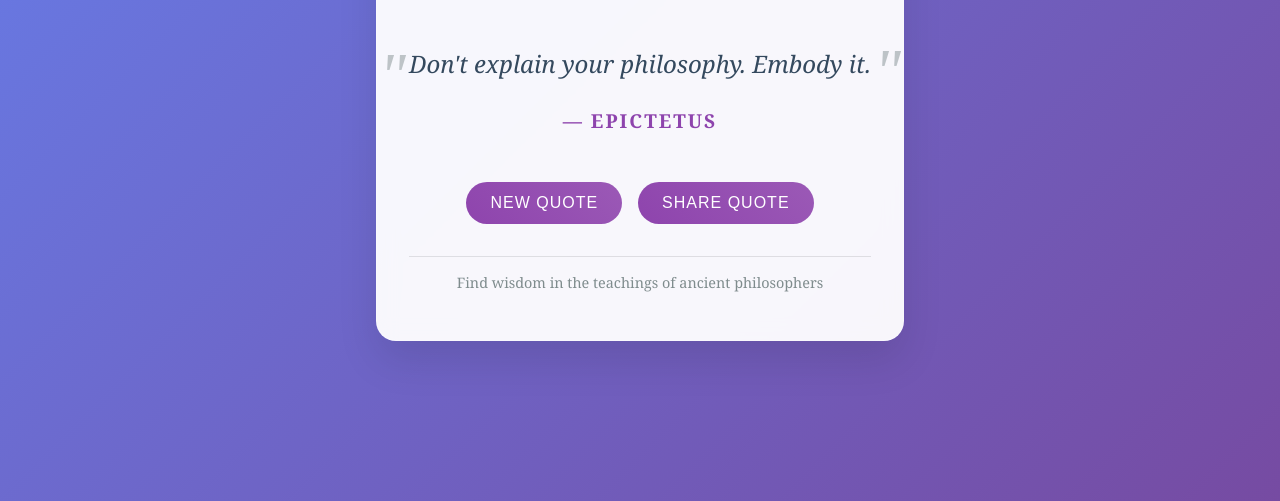
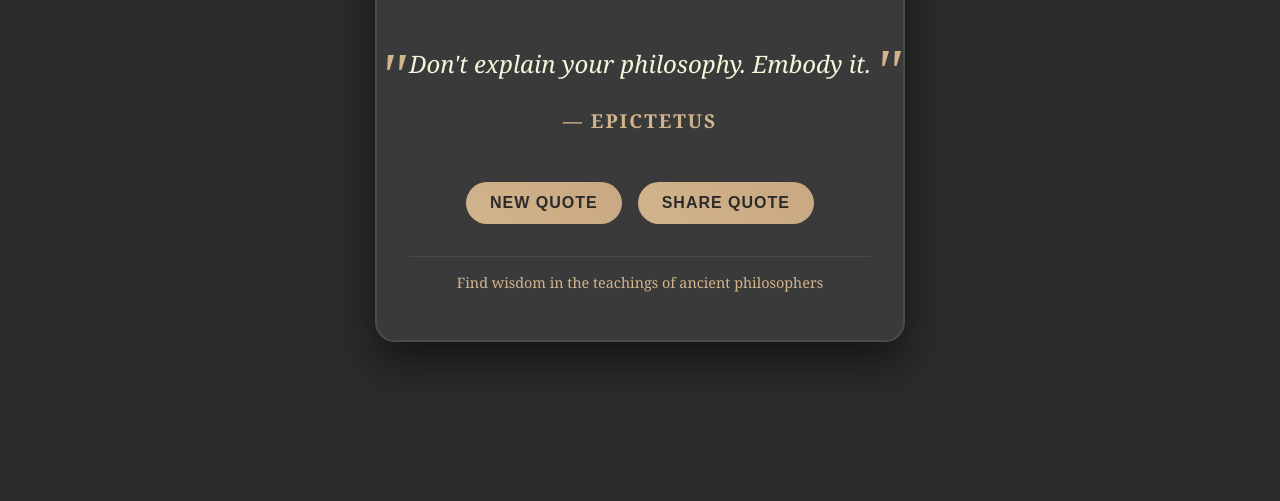
Before and after one commit to henryt338-alt/Stoic-quotes-everyday-, a plain HTML site: page index.html in a window 1280 px wide. Shown: the part 299-800 px from the top of the page. Drawn offline with Linux system fonts and the light colour scheme.

Commit message:
Update index.html

```diff
--- a/index.html
+++ b/index.html
@@ -13,12 +13,12 @@
 
         body {
             font-family: 'Georgia', serif;
-            background: linear-gradient(135deg, #667eea 0%, #764ba2 100%);
+            background: #2b2b2b;
             min-height: 100vh;
             display: flex;
             align-items: center;
             justify-content: center;
-            color: #333;
+            color: #f5f5dc;
         }
 
         .container {
@@ -29,19 +29,19 @@
         }
 
         .quote-card {
-            background: rgba(255, 255, 255, 0.95);
-            backdrop-filter: blur(10px);
+            background: #3a3a3a;
             border-radius: 20px;
             padding: 3rem 2rem;
-            box-shadow: 0 20px 40px rgba(0, 0, 0, 0.1);
-            border: 1px solid rgba(255, 255, 255, 0.2);
+            box-shadow: 0 20px 40px rgba(0, 0, 0, 0.5);
+            border: 2px solid #4a4a4a;
             transform: translateY(0);
             transition: all 0.3s ease;
         }
 
         .quote-card:hover {
             transform: translateY(-5px);
-            box-shadow: 0 25px 50px rgba(0, 0, 0, 0.15);
+            box-shadow: 0 25px 50px rgba(0, 0, 0, 0.7);
+            border-color: #d2b48c;
         }
 
         .header {
@@ -50,7 +50,7 @@
 
         .title {
             font-size: 2.5rem;
-            color: #2c3e50;
+            color: #f5f5dc;
             margin-bottom: 0.5rem;
             font-weight: 300;
             letter-spacing: 1px;
@@ -58,7 +58,7 @@
 
         .date {
             font-size: 1.1rem;
-            color: #7f8c8d;
+            color: #d2b48c;
             font-weight: 400;
         }
 
@@ -69,7 +69,7 @@
         .quote-text {
             font-size: 1.5rem;
             line-height: 1.6;
-            color: #34495e;
+            color: #f5f5dc;
             margin-bottom: 1.5rem;
             font-style: italic;
             position: relative;
@@ -78,7 +78,7 @@
         .quote-text::before {
             content: '"';
             font-size: 4rem;
-            color: #bdc3c7;
+            color: #d2b48c;
             position: absolute;
             left: -30px;
             top: -20px;
@@ -88,7 +88,7 @@
         .quote-text::after {
             content: '"';
             font-size: 4rem;
-            color: #bdc3c7;
+            color: #d2b48c;
             position: absolute;
             right: -30px;
             bottom: -40px;
@@ -97,7 +97,7 @@
 
         .author {
             font-size: 1.2rem;
-            color: #8e44ad;
+            color: #d2b48c;
             font-weight: 600;
             text-transform: uppercase;
             letter-spacing: 2px;
@@ -112,30 +112,30 @@
         }
 
         .btn {
-            background: linear-gradient(45deg, #8e44ad, #9b59b6);
-            color: white;
+            background: linear-gradient(45deg, #d2b48c, #c8a882);
+            color: #2b2b2b;
             border: none;
             padding: 12px 24px;
             border-radius: 25px;
             cursor: pointer;
             font-size: 1rem;
-            font-weight: 500;
+            font-weight: 600;
             transition: all 0.3s ease;
             text-transform: uppercase;
             letter-spacing: 1px;
         }
 
         .btn:hover {
-            background: linear-gradient(45deg, #9b59b6, #8e44ad);
+            background: linear-gradient(45deg, #c8a882, #d2b48c);
             transform: translateY(-2px);
-            box-shadow: 0 10px 20px rgba(142, 68, 173, 0.3);
+            box-shadow: 0 10px 20px rgba(210, 180, 140, 0.3);
         }
 
         .footer {
             margin-top: 2rem;
             padding-top: 1rem;
-            border-top: 1px solid rgba(0, 0, 0, 0.1);
-            color: #7f8c8d;
+            border-top: 1px solid #4a4a4a;
+            color: #d2b48c;
             font-size: 0.9rem;
         }
 
```
